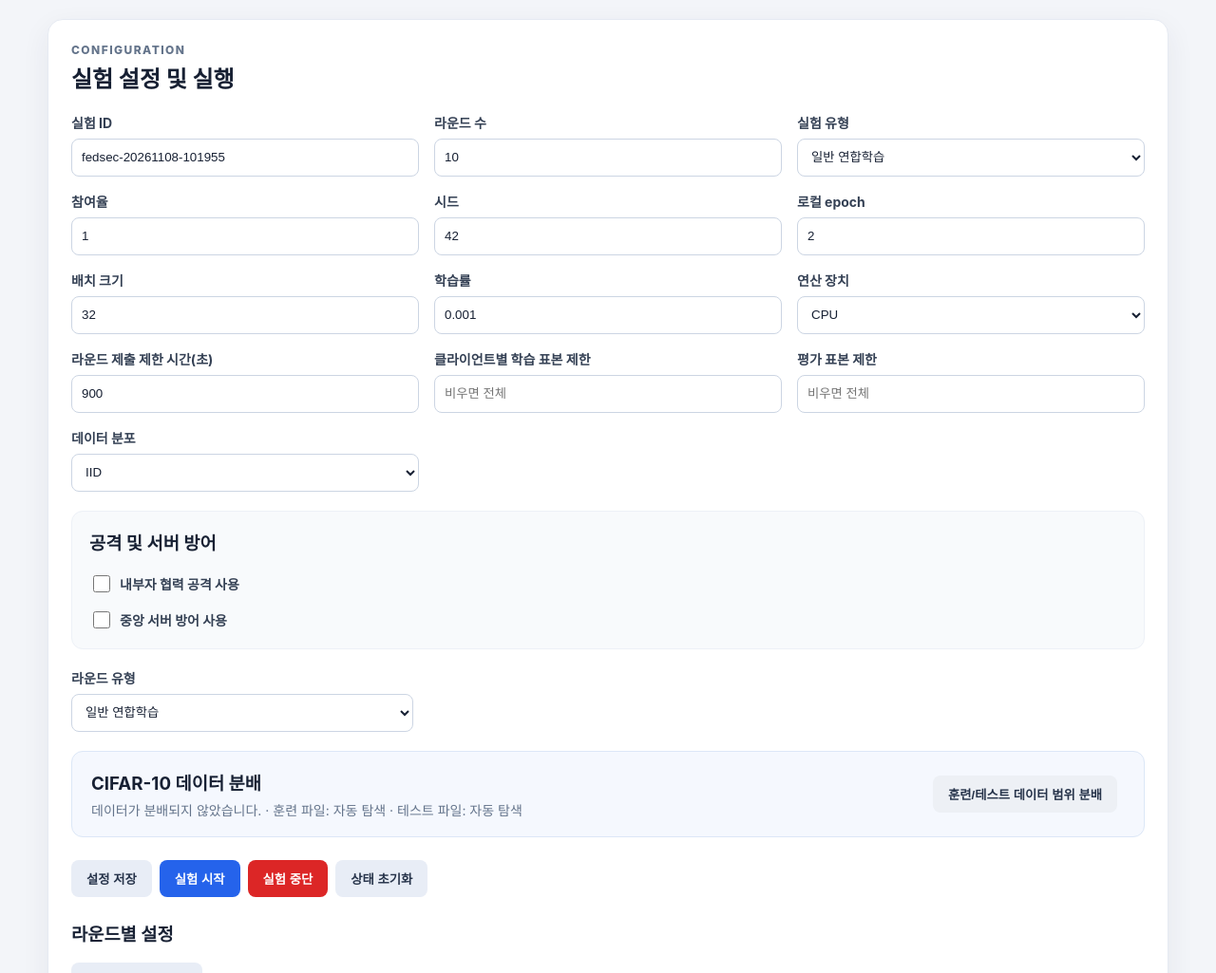
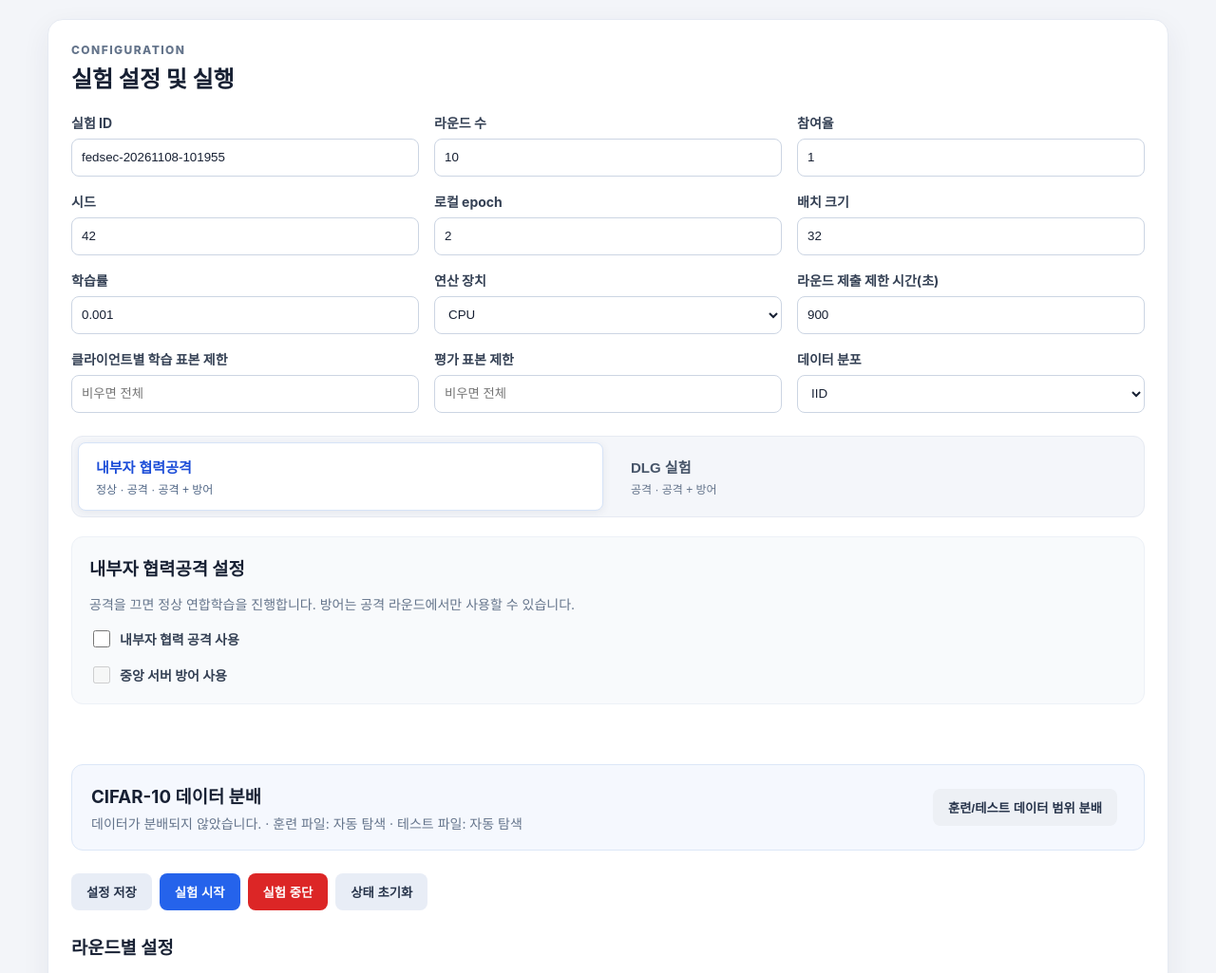
Before and after one commit to aphyrince/FedSecuSimulator, a Flask app: page / in a window 1280 px wide. Shown: the part 99-1124 px from the top of the page at 95% size. Run offline with Flask 3, Linux system fonts and the light colour scheme; data that the repository does not hold is empty; parts of the project's set-up code (start-up, migrations or seed data) failed here and were passed over.

Commit message:
리팩토링 / 웹페이지의 내부자 협력 공격, dlg 실험을 탭 레이아웃으로 분리.

```diff
--- a/exp_manager/static/css.css
+++ b/exp_manager/static/css.css
@@ -87,6 +87,10 @@ label {
     font-size: 14px;
     font-weight: 700;
 }
+.reserved-hidden {
+    visibility: hidden;
+    pointer-events: none;
+}
 input,
 select {
     width: 100%;
@@ -109,6 +113,44 @@ input[type="checkbox"] {
     border-radius: 12px;
     background: #f8fafc;
     border: 1px solid #edf1f7;
+}
+.experiment-tabs {
+    display: grid;
+    grid-template-columns: repeat(2, minmax(0, 1fr));
+    gap: 10px;
+    margin-top: 24px;
+    padding: 6px;
+    border: 1px solid #e6eaf2;
+    border-radius: 12px;
+    background: #f4f6fa;
+}
+.experiment-tab {
+    display: flex;
+    flex-direction: column;
+    align-items: flex-start;
+    gap: 4px;
+    margin: 0;
+    padding: 14px 18px;
+    border: 1px solid transparent;
+    background: transparent;
+    color: #475569;
+    text-align: left;
+}
+.experiment-tab span { font-size: 15px; }
+.experiment-tab small { color: #64748b; font-size: 12px; }
+.experiment-tab.active {
+    border-color: #d6e3f7;
+    background: white;
+    color: #1d4ed8;
+    box-shadow: 0 2px 8px rgba(36, 49, 76, 0.08);
+}
+.experiment-tab.active small { color: #526887; }
+.experiment-tab-panel { min-height: 220px; }
+.panel-description {
+    margin: -4px 0 14px;
+    color: #64748b;
+    font-size: 14px;
+    line-height: 1.5;
 }
 .toggle-row {
     flex-direction: row;
@@ -197,6 +239,8 @@ pre {
 @media (max-width: 560px) {
     .card { padding: 18px; }
     .form-grid { grid-template-columns: 1fr; }
+    .experiment-tabs { grid-template-columns: 1fr; }
+    .experiment-tab-panel { min-height: 0; }
     .data-distribution-panel {
         align-items: stretch;
         flex-direction: column;
--- a/exp_manager/static/js/manager.js
+++ b/exp_manager/static/js/manager.js
@@ -34,7 +34,6 @@ async function saveExperimentConfig() {
         ? null
         : Number(document.getElementById('max-test-samples').value),
       data_distribution: document.getElementById('distribution').value,
-      round_type: document.getElementById('round-type').value,
       dlg_noise_sigma: Number(document.getElementById('dlg-noise').value),
       dlg_defense_enabled: document.getElementById('dlg-defense-enabled').checked,
       defense: document.getElementById('defense').value,
@@ -57,6 +56,11 @@ async function saveExperimentConfig() {
 function stateText(value) {
   return value ? '<span class="ok">정상</span>' : '<span class="off">종료됨</span>';
 }
+
+const roundConfigsByExperimentType = {
+  federated: [],
+  dlg: [],
+};
 
       async function refresh() {
         const response = await fetch('/api/status');
@@ -124,6 +128,8 @@ function stateText(value) {
         document.getElementById('experiment-id').value = config.experiment_id;
         document.getElementById('rounds').value = config.num_rounds;
         document.getElementById('experiment-type').value = config.experiment_type || 'federated';
+        roundConfigsByExperimentType[document.getElementById('experiment-type').value] =
+          config.round_configs || [];
         document.getElementById('dlg-training-rounds').value = config.dlg_training_rounds ?? 5;
         document.getElementById('dlg-iterations').value = config.dlg_iterations ?? 2;
         document.getElementById('dlg-client').value =
@@ -140,7 +146,6 @@ function stateText(value) {
           document.getElementById('max-train-samples').value = config.max_train_samples ?? '';
           document.getElementById('max-test-samples').value = config.max_test_samples ?? '';
         document.getElementById('distribution').value = config.data_distribution;
-        document.getElementById('round-type').value = config.round_type || 'federated';
         document.getElementById('dlg-noise').value = config.dlg_noise_sigma ?? 0;
         document.getElementById('dlg-defense-enabled').checked = Boolean(config.dlg_defense_enabled);
         document.getElementById('dlg-noise').disabled = !Boolean(config.dlg_defense_enabled);
@@ -152,9 +157,30 @@ function stateText(value) {
         updateConditionalSettings();
       }
 
+      function selectExperimentTab(experimentType) {
+        const currentType = document.getElementById('experiment-type').value;
+        if (currentType === experimentType) {
+          return;
+        }
+
+        roundConfigsByExperimentType[currentType] = readRoundConfigs();
+        document.getElementById('experiment-type').value = experimentType;
+        buildRoundEditor(roundConfigsByExperimentType[experimentType] || []);
+        updateConditionalSettings();
+      }
+
       function updateConditionalSettings() {
         const dlgEnabled = document.getElementById('experiment-type').value === 'dlg';
-        document.getElementById('dlg-settings').hidden = !dlgEnabled;
+        const roundsSetting = document.getElementById('rounds-setting');
+        roundsSetting.classList.toggle('reserved-hidden', dlgEnabled);
+        roundsSetting.setAttribute('aria-hidden', String(dlgEnabled));
+        document.getElementById('rounds').disabled = dlgEnabled;
+        document.getElementById('federated-tab-panel').hidden = dlgEnabled;
+        document.getElementById('dlg-tab-panel').hidden = !dlgEnabled;
+        document.getElementById('federated-tab').classList.toggle('active', !dlgEnabled);
+        document.getElementById('federated-tab').setAttribute('aria-selected', String(!dlgEnabled));
+        document.getElementById('dlg-tab').classList.toggle('active', dlgEnabled);
+        document.getElementById('dlg-tab').setAttribute('aria-selected', String(dlgEnabled));
 
         const dlgDefenseEnabled = document.getElementById('dlg-defense-enabled').checked;
         document.getElementById('dlg-noise-setting').hidden =
@@ -164,13 +190,18 @@ function stateText(value) {
 
         const attackEnabled = document.getElementById('attack').checked;
         document.getElementById('attack-settings').hidden = !attackEnabled;
+        if (!attackEnabled && !dlgEnabled) {
+          document.getElementById('defense-enabled').checked = false;
+        }
 
         const defenseEnabled = document.getElementById('defense-enabled').checked;
-        document.getElementById('defense-method-setting').hidden = !defenseEnabled;
+        document.getElementById('defense-method-setting').hidden =
+          !defenseEnabled || !attackEnabled || dlgEnabled;
+        document.getElementById('defense-enabled').disabled =
+          !attackEnabled || dlgEnabled;
       }
 
       loadExperimentConfig();
-      document.getElementById('experiment-type').addEventListener('change', updateConditionalSettings);
       document.getElementById('dlg-defense-enabled').addEventListener('change', updateConditionalSettings);
       document.getElementById('attack').addEventListener('change', updateConditionalSettings);
       document.getElementById('defense-enabled').addEventListener('change', updateConditionalSettings);
--- a/exp_manager/static/js/round-config.js
+++ b/exp_manager/static/js/round-config.js
@@ -89,7 +89,6 @@
             .map((checkbox) => Number(checkbox.value)),
           defense: row.querySelector('.round-defense').value,
           defense_enabled: row.querySelector('.round-defense-enabled').checked,
-          round_type: document.getElementById('round-type').value,
           dlg_noise_sigma: Number(document.getElementById('dlg-noise').value),
           dlg_defense_enabled: document.getElementById('dlg-defense-enabled').checked,
         }));
@@ -110,7 +109,6 @@
               .map((checkbox) => Number(checkbox.value)),
             defense: row.querySelector('.round-defense').value,
             defense_enabled: row.querySelector('.round-defense-enabled').checked,
-            round_type: document.getElementById('round-type').value,
             dlg_noise_sigma: Number(document.getElementById('dlg-noise').value),
             dlg_defense_enabled: document.getElementById('dlg-defense-enabled').checked,
           }),
--- a/exp_manager/templates/manager.html
+++ b/exp_manager/templates/manager.html
@@ -29,13 +29,7 @@
         </div>
         <div class="form-grid">
           <label>실험 ID<input id="experiment-id" /></label>
-          <label>라운드 수<input id="rounds" type="number" min="1" /></label>
-          <label>실험 유형
-            <select id="experiment-type">
-              <option value="federated">일반 연합학습</option>
-              <option value="dlg">DLG 실험 (정상 연합학습 후 공격)</option>
-            </select>
-          </label>
+          <label id="rounds-setting">라운드 수<input id="rounds" type="number" min="1" /></label>
           <label>참여율<input id="participation" type="number" min="0.01" max="1" step="0.05" /></label>
           <label>시드<input id="seed" type="number" /></label>
           <label>로컬 epoch<input id="local-epochs" type="number" min="1" /></label>
@@ -53,8 +47,72 @@
           </label>
         </div>
 
-        <div id="dlg-settings" class="settings-panel">
-          <h3>DLG 설정</h3>
+        <input id="experiment-type" type="hidden" value="federated" />
+        <nav class="experiment-tabs" role="tablist" aria-label="실험 유형">
+          <button
+            id="federated-tab"
+            class="experiment-tab active"
+            type="button"
+            role="tab"
+            aria-selected="true"
+            aria-controls="federated-tab-panel"
+            onclick="selectExperimentTab('federated')"
+          >
+            <span>내부자 협력공격</span>
+            <small>정상 · 공격 · 공격 + 방어</small>
+          </button>
+          <button
+            id="dlg-tab"
+            class="experiment-tab"
+            type="button"
+            role="tab"
+            aria-selected="false"
+            aria-controls="dlg-tab-panel"
+            onclick="selectExperimentTab('dlg')"
+          >
+            <span>DLG 실험</span>
+            <small>공격 · 공격 + 방어</small>
+          </button>
+        </nav>
+
+        <section
+          id="federated-tab-panel"
+          class="experiment-tab-panel"
+          role="tabpanel"
+          aria-labelledby="federated-tab"
+        >
+          <div class="settings-panel">
+            <h3>내부자 협력공격 설정</h3>
+            <p class="panel-description">공격을 끄면 정상 연합학습을 진행합니다. 방어는 공격 라운드에서만 사용할 수 있습니다.</p>
+            <label class="toggle-row"><input id="attack" type="checkbox" /><span>내부자 협력 공격 사용</span></label>
+            <div id="attack-settings" class="conditional-setting">
+              <label>악성 클라이언트 후보
+                <input id="malicious" value="0,1" placeholder="쉼표로 구분, 예: 0,1" />
+                <small>공격 ON 시 후보 중 2개를 실험 관리자가 선정합니다.</small>
+              </label>
+            </div>
+            <label class="toggle-row"><input id="defense-enabled" type="checkbox" /><span>중앙 서버 방어 사용</span></label>
+            <div id="defense-method-setting" class="conditional-setting">
+              <label>방어 방식
+                <select id="defense">
+                  <option value="norm_clipping">노름 클리핑</option>
+                  <option value="coordinate_median">좌표별 중앙값 집계</option>
+                </select>
+              </label>
+            </div>
+          </div>
+        </section>
+
+        <section
+          id="dlg-tab-panel"
+          class="experiment-tab-panel"
+          role="tabpanel"
+          aria-labelledby="dlg-tab"
+          hidden
+        >
+          <div class="settings-panel">
+            <h3>DLG 공격 설정</h3>
+            <p class="panel-description">DLG 공격은 사전 정상 학습 후 실행됩니다. 방어를 켜면 클라이언트 그래디언트에 가우시안 노이즈를 추가합니다.</p>
             <div class="form-grid">
               <label>사전 정상 연합학습 라운드 수<input id="dlg-training-rounds" type="number" min="1" value="5" /></label>
               <label>DLG 복원 반복 횟수<input id="dlg-iterations" type="number" min="1" max="1000" value="2" /></label>
@@ -67,33 +125,7 @@
               <label>가우시안 노이즈 σ<input id="dlg-noise" type="number" min="0" step="any" value="0" /></label>
             </div>
           </div>
-
-        <div class="settings-panel">
-          <h3>공격 및 서버 방어</h3>
-          <label class="toggle-row"><input id="attack" type="checkbox" /><span>내부자 협력 공격 사용</span></label>
-          <div id="attack-settings" class="conditional-setting">
-            <label>악성 클라이언트 후보
-              <input id="malicious" value="0,1" placeholder="쉼표로 구분, 예: 0,1" />
-              <small>공격 ON 시 후보 중 2개를 선정합니다.</small>
-            </label>
-          </div>
-          <label class="toggle-row"><input id="defense-enabled" type="checkbox" /><span>중앙 서버 방어 사용</span></label>
-          <div id="defense-method-setting" class="conditional-setting">
-            <label>방어 방식
-              <select id="defense">
-                <option value="norm_clipping">노름 클리핑</option>
-                <option value="coordinate_median">좌표별 중앙값 집계</option>
-              </select>
-            </label>
-          </div>
-        </div>
-
-        <label class="compact-label">라운드 유형
-          <select id="round-type">
-            <option value="federated">일반 연합학습</option>
-            <option value="dlg">DLG 공격</option>
-          </select>
-        </label>
+        </section>
 
         <div class="data-distribution-panel">
           <div>
@@ -111,7 +143,7 @@
       </div>
 
       <h3>라운드별 설정</h3>
-      <button onclick="buildRoundEditor()">라운드 설정표 생성</button>
+      <button onclick="buildRoundEditor(readRoundConfigs())">라운드 설정표 생성</button>
       <div class="round-table-wrap">
       <table>
         <thead>
```
Lines whose indentation alone changed are shown as unchanged.
